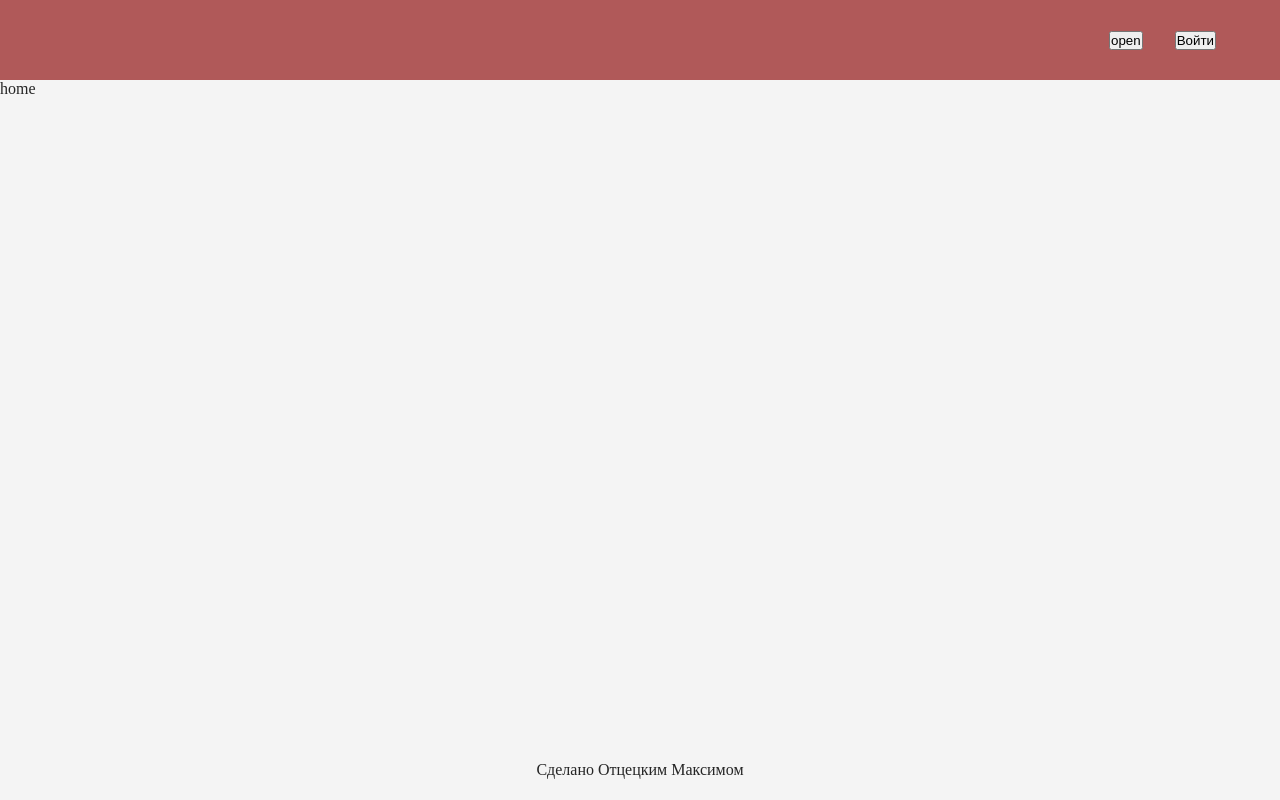
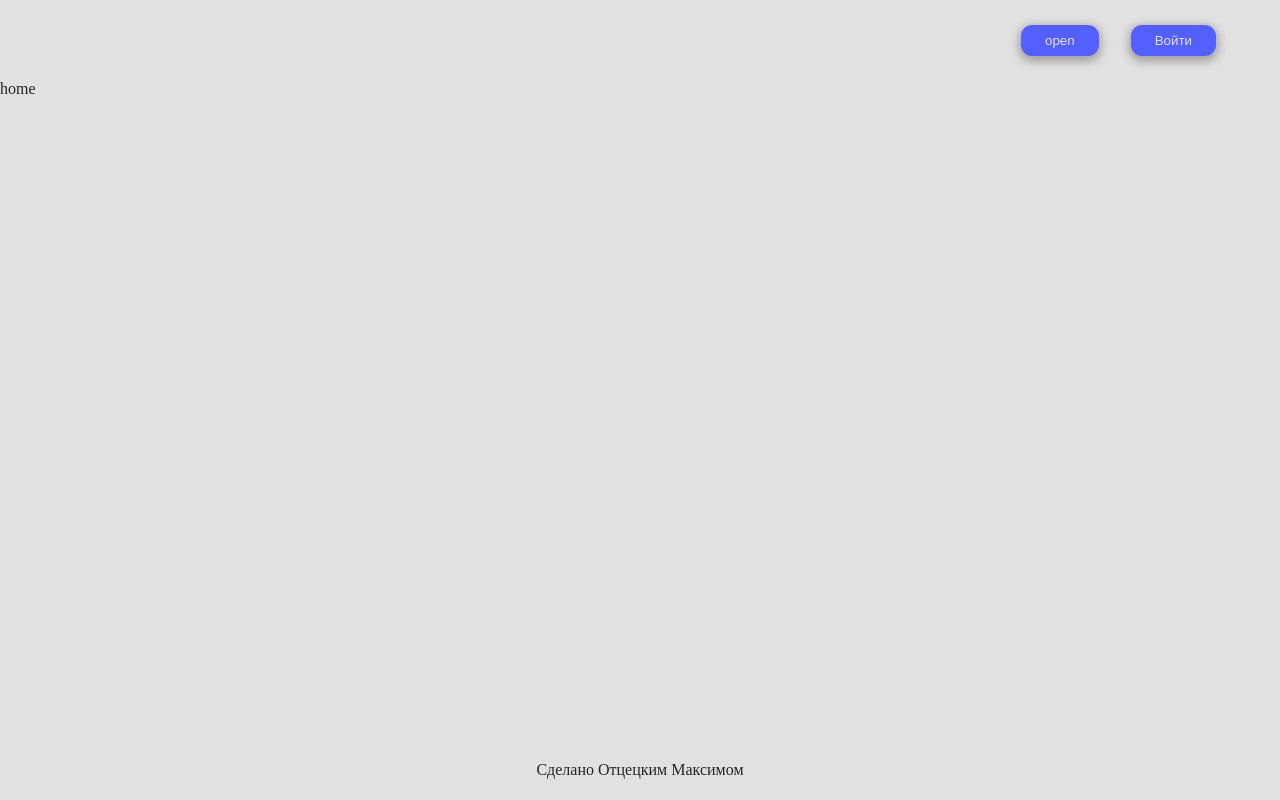
Before and after one commit to Maksim-Attsetski/test-ezrababait, a React (Create React App) app in the folder client/: page / in a window 1280 px wide. Built offline with nearby package versions, Linux system fonts and the light colour scheme; no server answers.

Commit message:
add UI component button

```diff
--- /dev/null
+++ b/client/src/UI/Button/Button.module.scss
@@ -0,0 +1,17 @@
+@import 'shared/all.scss';
+
+.btn {
+  padding: 0.5rem 1.5rem;
+  border-radius: 0.7rem;
+  background: $main;
+  border: none;
+  cursor: pointer;
+  box-shadow: 0px 3px 10px 2px rgba(0, 0, 0, 0.3);
+  transition: all linear 0.2s;
+  color: $white;
+
+  &:hover {
+    box-shadow: 0px 2px 7px 1px rgba(0, 0, 0, 0.2);
+    transform: scale(1.03);
+  }
+}
--- /dev/null
+++ b/client/src/UI/Button/index.tsx
@@ -0,0 +1,17 @@
+import React, { FC, memo, MouseEvent, MouseEventHandler } from 'react';
+import s from './Button.module.scss';
+
+interface IProps {
+  className?: string;
+  onClick: MouseEventHandler<HTMLButtonElement>;
+  text: string;
+}
+
+const Button: FC<IProps> = ({ onClick, text, className = '' }) => {
+  return (
+    <button onClick={onClick} className={`${s.btn} ${className}`}>
+      {text}
+    </button>
+  );
+};
+export default memo(Button);
--- a/client/src/UI/index.ts
+++ b/client/src/UI/index.ts
@@ -2,5 +2,12 @@ import EmptyBox from './EmptyBox';
 import Loader from './Loader';
 import Gap from './Gap';
 import List from './List';
+import Button from './Button';
 
-export { Loader,EmptyBox, Gap, List }
+export {
+  Button,
+  Loader,
+  EmptyBox,
+  Gap,
+  List
+}
--- a/client/src/shared/helpers/scss/colors.scss
+++ b/client/src/shared/helpers/scss/colors.scss
@@ -1,5 +1,5 @@
 
 $dark: #252525;
-$white: #f4f4f4;
+$white: #e2e0e0;
 
 $main: #5460FE;
--- a/client/src/widgets/Layout/Header/index.tsx
+++ b/client/src/widgets/Layout/Header/index.tsx
@@ -5,6 +5,7 @@ import { useAuth } from 'hooks';
 import { routeNames } from 'navigation/types';
 
 import s from './style.module.scss';
+import { Button } from 'UI';
 
 interface IProps {
   setIsOpen: (val: boolean) => void;
@@ -24,10 +25,12 @@ const _Header: FC<IProps> = ({ setIsOpen, isOpen }) => {
       <div className={'container ' + s.headerBody}>
         <div className={s.sider}></div>
         <div className={s.buttonsContainer}>
-          <button className={s.drawerButton} onClick={() => setIsOpen(!isOpen)}>
-            {isOpen ? 'close' :'open'}
-          </button>
-          <button onClick={onBurgerClick}>{isAuth ? 'Выйти' : 'Войти'}</button>
+          <Button
+            className={s.drawerButton}
+            onClick={() => setIsOpen(!isOpen)}
+            text={isOpen ? 'close' : 'open'}
+          />
+          <Button onClick={onBurgerClick} text={isAuth ? 'Выйти' : 'Войти'} />
         </div>
       </div>
     </div>
--- a/client/src/widgets/Layout/Header/style.module.scss
+++ b/client/src/widgets/Layout/Header/style.module.scss
@@ -7,7 +7,7 @@
   width: 100%;
   z-index: 50;
   height: $headerHeight;
-  background: #b05959;
+
   &Body {
     height: 100%;
     display: flex;
```
